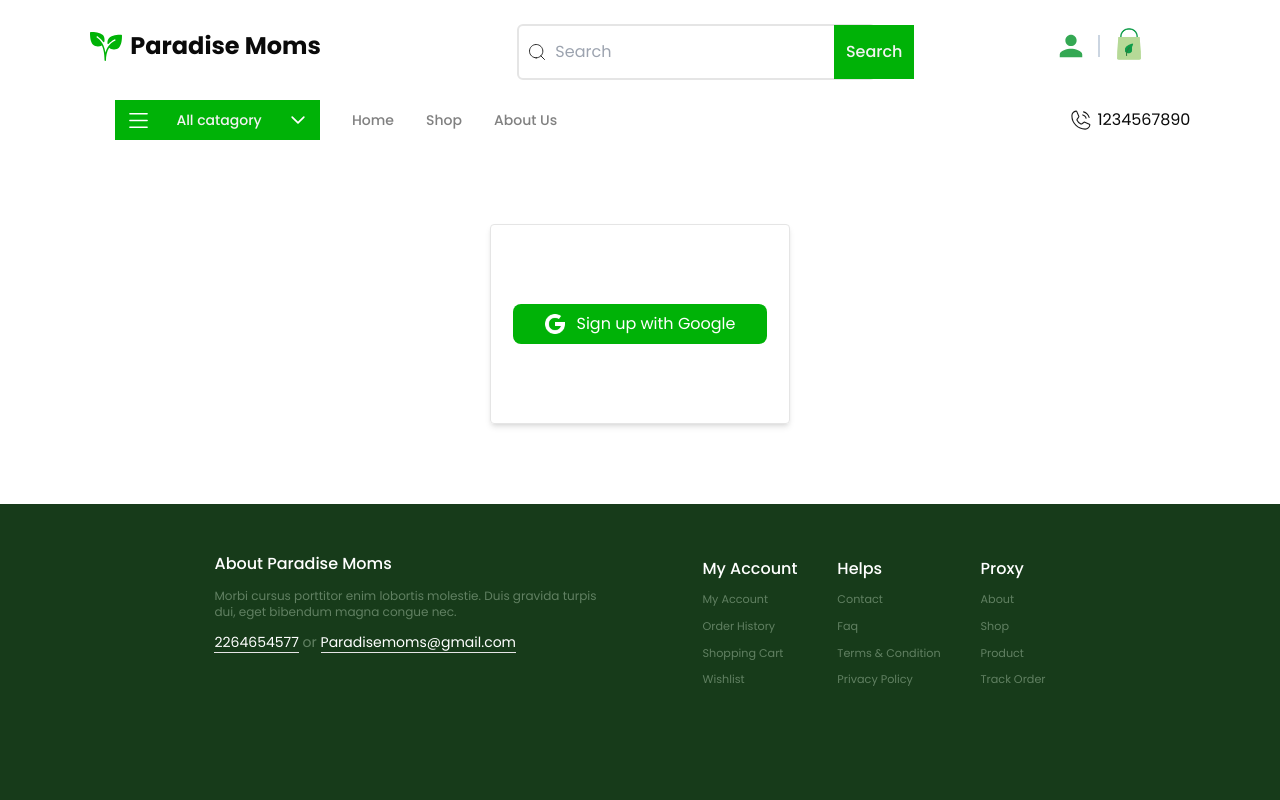
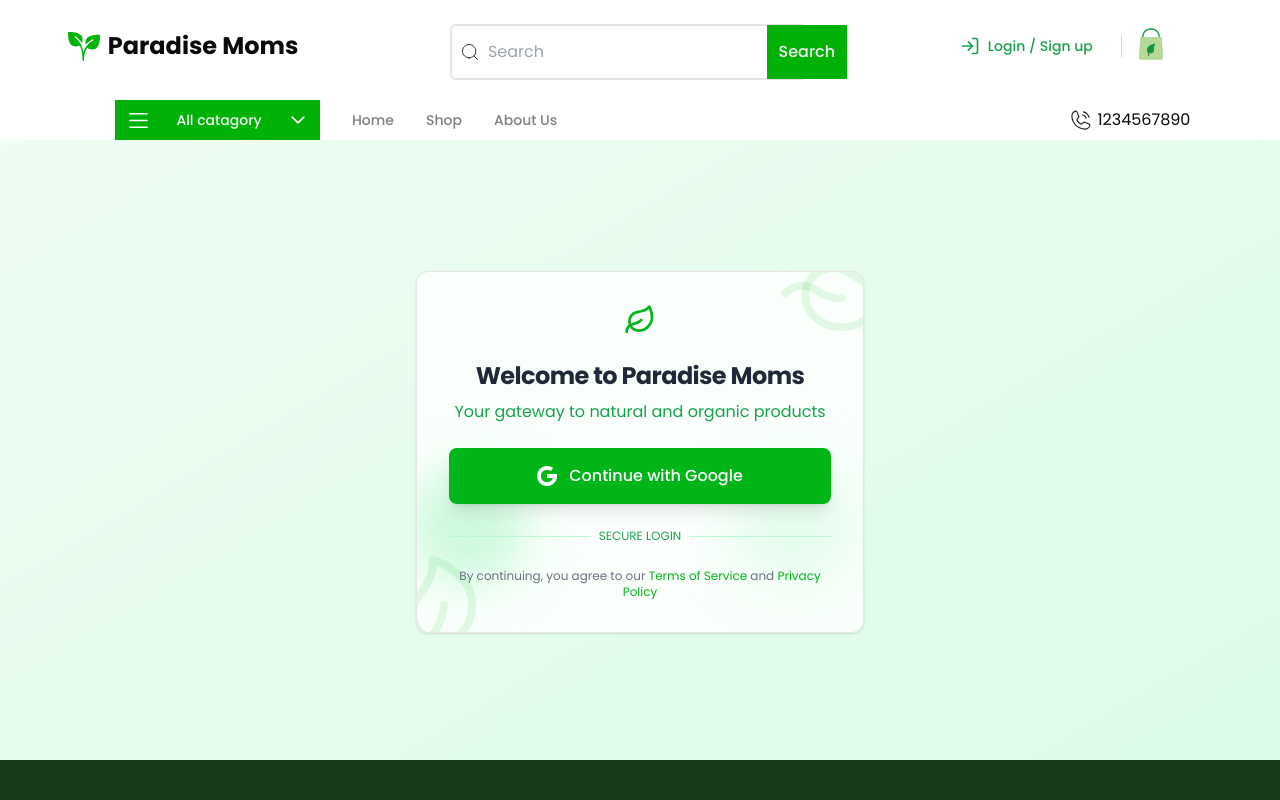
Before and after one commit to adityaKrModak/paradise-moms, a Next.js app: page /loginlogout in a window 1280 px wide. Shown: the top 800 px of the page. Built offline with nearby package versions, Linux system fonts and the light colour scheme.

Commit message:
make the login page ui better

```diff
--- a/package.json
+++ b/package.json
@@ -27,6 +27,7 @@
     "dotenv": "^16.4.7",
     "embla-carousel-autoplay": "^8.0.0",
     "embla-carousel-react": "^8.0.0",
+    "framer-motion": "^11.15.0",
     "graphql": "^16.9.0",
     "lucide-react": "^0.439.0",
     "next": "14.1.0",
--- a/src/app/api/auth/callback/google.ts
+++ b/src/app/api/auth/callback/google.ts
@@ -4,7 +4,7 @@ const Url = process.env.NEXT_PUBLIC_BASE_URL;
 
 const loginSignup = async () => {
     try {
-        window.open(`${Url}/auth/google`);
+        window.location.href = (`${Url}/auth/google`);
 
     } catch (error) {
         console.log(error);
--- /dev/null
+++ b/src/app/auth/callback/page.tsx
@@ -0,0 +1,27 @@
+"use client";
+import React, { useEffect } from "react";
+import { useRouter } from 'next/navigation';
+
+export default function AuthCallback() {
+    const router = useRouter();
+
+    useEffect(() => {
+        const params = new URLSearchParams(window.location.search);
+        const token = params.get('token');
+
+        if (token) {
+            localStorage.setItem('accessToken', token);
+            router.push('/');
+            router.refresh();
+        } else {
+            // If no token is present, redirect to login
+            router.push('/loginlogout');
+        }
+    }, [router]);
+
+    return (
+        <div className="flex justify-center items-center min-h-screen">
+            <div className="animate-pulse">Loading...</div>
+        </div>
+    );
+}
--- a/src/app/globals.css
+++ b/src/app/globals.css
@@ -197,3 +197,25 @@ img {
   -webkit-user-drag: none;
   -moz-user-select: none;
 }
+@keyframes blob {
+  0% {
+    transform: translate(0px, 0px) scale(1);
+  }
+  33% {
+    transform: translate(30px, -50px) scale(1.1);
+  }
+  66% {
+    transform: translate(-20px, 20px) scale(0.9);
+  }
+  100% {
+    transform: translate(0px, 0px) scale(1);
+  }
+}
+
+.animate-blob {
+  animation: blob 7s infinite;
+}
+
+.animation-delay-2000 {
+  animation-delay: 2s;
+}
--- a/src/app/loginlogout/page.tsx
+++ b/src/app/loginlogout/page.tsx
@@ -1,49 +1,90 @@
-"use client";
-import React,{useEffect} from "react";
-import google from "@/assets/Icons/google.png";
-import Image from "next/image";
-import { loginSignup } from "../api/auth/callback/google";
-import { useRouter } from 'next/router';
+'use client'
 
+import React, { useEffect } from 'react'
+import Image from 'next/image'
+import { useRouter } from 'next/navigation'
+import { motion } from 'framer-motion'
+import { Leaf, Chrome } from 'lucide-react'
+import { Card } from '@/components/ui/card'
+import { loginSignup } from '@/app/api/auth/callback/google'
+import googleIcon from '@/assets/Icons/google.png'
 
-function page() {
+export default function AuthPage() {
+  const router = useRouter()
 
+  useEffect(() => {
+    const params = new URLSearchParams(window.location.search)
+    const token = params.get('token')
+    if (token) {
+      localStorage.setItem('accessToken', token)
+      router.push('/')
+    }
+  }, [router])
 
+  const handleLoginSignup = async () => {
+    await loginSignup()
+  }
 
-  const handleLogout = () => {
+  return (
+    <div className="h-[95vh] flex items-center justify-center bg-gradient-to-br from-green-50 to-green-100 p-4">
+      <Card className="w-full max-w-md p-8 relative overflow-hidden bg-white/80 backdrop-blur-sm mt-36">
+        {/* Decorative leaves */}
+        <div className="absolute -top-6 -right-6 text-[#00B517]/10 w-24 h-24 rotate-45">
+          <Leaf className="w-full h-full" />
+        </div>
+        <div className="absolute -bottom-6 -left-6 text-[#00B517]/10 w-24 h-24 -rotate-45">
+          <Leaf className="w-full h-full" />
+        </div>
 
-  };
-  const AuthCallback = () => {
-    const router = useRouter();
-    useEffect(() => {
-      const params = new URLSearchParams(window.location.search);
-      const token = params.get('token');
-      if (token) {
-        // Store token in localStorage or state management solution
-        localStorage.setItem('accessToken', token);
-        // Redirect to dashboard or home page
-        router.push('/');
-      }
-    }, [router]);
-    return <div>Loading...</div>;
-};
-  const handleLoginSignup = async () => {
-    await loginSignup();
-  };
-  return (
-    <div className="mt-[28vh] flex mb-12 justify-center items-center">
-      <div
-        className="m-auto border h-[200px] w-[300px] flex justify-center items-center rounded-sm shadow-md"
-      >
-        <button onClick={handleLoginSignup} className="bg-[#00B207] gap-3 flex items-center justify-center  rounded-[8px] text-white py-2 px-8 ">
-          <Image className="w-[20px]" src={google} alt="" />
-          Sign up with Google
-        </button>
-      </div>
-      {/* <button onClick={handleLogout}>Logout</button> */}
+        {/* Organic blob shapes */}
+        <div className="absolute top-1/2 right-0 w-32 h-32 bg-green-100 rounded-full mix-blend-multiply filter blur-xl opacity-70 animate-blob" />
+        <div className="absolute top-1/2 left-0 w-32 h-32 bg-green-200 rounded-full mix-blend-multiply filter blur-xl opacity-70 animate-blob animation-delay-2000" />
 
+        <div className="relative space-y-6">
+          <div className="flex items-center justify-center mb-2">
+            <Leaf className="w-8 h-8 text-[#00B517]" />
+          </div>
+
+          <div className="text-center space-y-2">
+            <h1 className="text-2xl font-bold tracking-tight text-gray-800">Welcome to Paradise Moms</h1>
+            <p className="text-green-600">
+              Your gateway to natural and organic products
+            </p>
+          </div>
+
+          <motion.button
+            whileHover={{ scale: 1.02 }}
+            whileTap={{ scale: 0.98 }}
+            onClick={handleLoginSignup}
+            className="w-full flex items-center justify-center gap-3 bg-[#00B517] hover:bg-[#00B517]/90 text-white px-6 py-4 rounded-lg shadow-lg hover:shadow-xl transition-all duration-200 group"
+          >
+            <Image src={googleIcon} alt="Google" width={20} height={20} />
+            <span className="font-medium">Continue with Google</span>
+          </motion.button>
+
+          <div className="relative">
+            <div className="absolute inset-0 flex items-center">
+              <div className="w-full border-t border-green-200"></div>
+            </div>
+            <div className="relative flex justify-center text-xs uppercase">
+              <span className="bg-white px-2 text-green-600">Secure Login</span>
+            </div>
+          </div>
+
+          <div className="text-center">
+            <p className="text-xs text-gray-500">
+              By continuing, you agree to our{' '}
+              <a href="#" className="text-[#00B517] hover:underline">
+                Terms of Service
+              </a>{' '}
+              and{' '}
+              <a href="#" className="text-[#00B517] hover:underline">
+                Privacy Policy
+              </a>
+            </p>
+          </div>
+        </div>
+      </Card>
     </div>
-  );
+  )
 }
-
-export default page;
--- a/src/components/Common/Footer.tsx
+++ b/src/components/Common/Footer.tsx
@@ -10,7 +10,7 @@ import securePayments from "@/assets/paymentsIcon/securePayments.svg";
 
 function Footer() {
   return (
-    <div className="text-white bg-[#173B1A] pb-5 mt-[10vh]">
+    <div className="text-white bg-[#173B1A] pb-5">
       <div className="flex md:flex-row flex-col h-[35vh] justify-center items-center md:items-start md:gap-20 gap-7 ">
         <div className="flex flex-col md:mt-12 mt-[5vh]">
           <h6 className="font-[500] ">About Paradise Moms</h6>
--- a/src/components/Common/Navbar.tsx
+++ b/src/components/Common/Navbar.tsx
@@ -1,6 +1,8 @@
 "use client";
+import React, { useState,useEffect } from "react";
 import Image from "next/image";
 import Link from "next/link";
+import { Button } from "@/components/ui/button"
 import plant from "@/assets/plant.svg";
 import phone from "@/assets/PhoneCall 1.svg";
 import user from "@/assets/Icons/user.svg";
@@ -8,10 +10,41 @@ import Search from "@/components/Common/Search";
 import Dropdown from "@/components/Common/Dropdown";
 import bag from "@/assets/tote-bag.png";
 import Navlinks from "./Navlinks";
+import {
+  DropdownMenu,
+  DropdownMenuContent,
+  DropdownMenuItem,
+  DropdownMenuLabel,
+  DropdownMenuSeparator,
+  DropdownMenuTrigger,
+} from "@/components/ui/dropdown-menu"
+import { LogIn, ShoppingBag, User } from 'lucide-react'
 import { useSelector } from "react-redux";
 function Navbar() {
   const itemsLength = useSelector((state: any) => state.cart.items.length);
   const shouldRenderDiv = itemsLength > 0;
+  const [isLoggedIn, setIsLoggedIn] = useState(false);
+
+  // Check for token client-side
+  useEffect(() => {
+    const token = localStorage.getItem("accessToken");
+    setIsLoggedIn(!!token);
+
+    const handleStorageChange = () => {
+      setIsLoggedIn(!!localStorage.getItem("accessToken"));
+    };
+
+    window.addEventListener("storage", handleStorageChange);
+
+    return () => {
+      window.removeEventListener("storage", handleStorageChange);
+    };
+  }, []);
+  const handleLogout = () => {
+    localStorage.removeItem("accessToken");
+    setIsLoggedIn(false);
+  };
+
   return (
     <div className="hidden md:block fixed top-0 w-full bg-white z-50">
       <div className="flex items-center justify-around py-3 bg-[#ffff]">
@@ -25,9 +58,44 @@ function Navbar() {
         </div>
 
         <div className="flex items-center gap-3 mr-11">
-          <Link href="/loginlogout">
-            <Image className="w-[30px]" src={user} alt="" />
-          </Link>
+
+
+            {isLoggedIn ? (
+        <>
+          <DropdownMenu>
+            <DropdownMenuTrigger asChild>
+            <Link href="/loginlogout">
+              <Button variant="ghost" size="icon" className="text-green-600 hover:text-green-700">
+                <Image className="w-[30px]" src={user} alt="" />
+              </Button>
+              </Link>
+            </DropdownMenuTrigger>
+            <DropdownMenuContent align="end">
+              <DropdownMenuLabel>My Account</DropdownMenuLabel>
+              <DropdownMenuSeparator />
+              <DropdownMenuItem>Profile</DropdownMenuItem>
+              <DropdownMenuItem>Orders</DropdownMenuItem>
+              <DropdownMenuItem>Settings</DropdownMenuItem>
+              <DropdownMenuSeparator />
+              <DropdownMenuItem onClick={handleLogout}>
+                Logout
+              </DropdownMenuItem>
+            </DropdownMenuContent>
+          </DropdownMenu>
+
+        </>
+      ) : (
+        <Link href="/loginlogout">
+        <Button
+          variant="ghost"
+          className="text-green-600 hover:text-green-700 gap-2"
+        >
+          <LogIn className="h-5 w-5" />
+          Login / Sign up
+        </Button>
+        </Link>
+      )}
+
           <div className="w-[1.5px]  h-[22px] bg-slate-300"></div>
           <Link href="/shoppingCart">
             <Image className="w-[34px] mb-[4px]" src={bag} alt="bag" />
```
Also changed, not shown: 2 other files (tests, documents, lock files or other folders).
